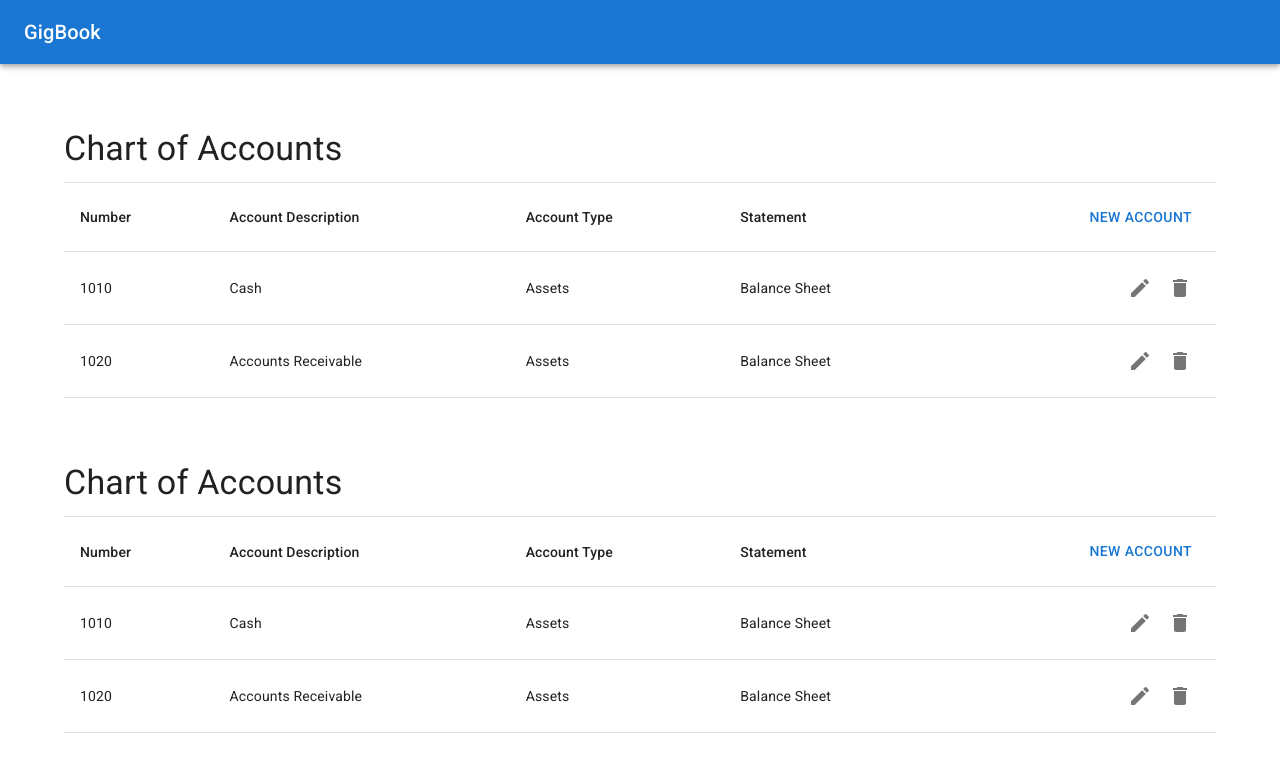
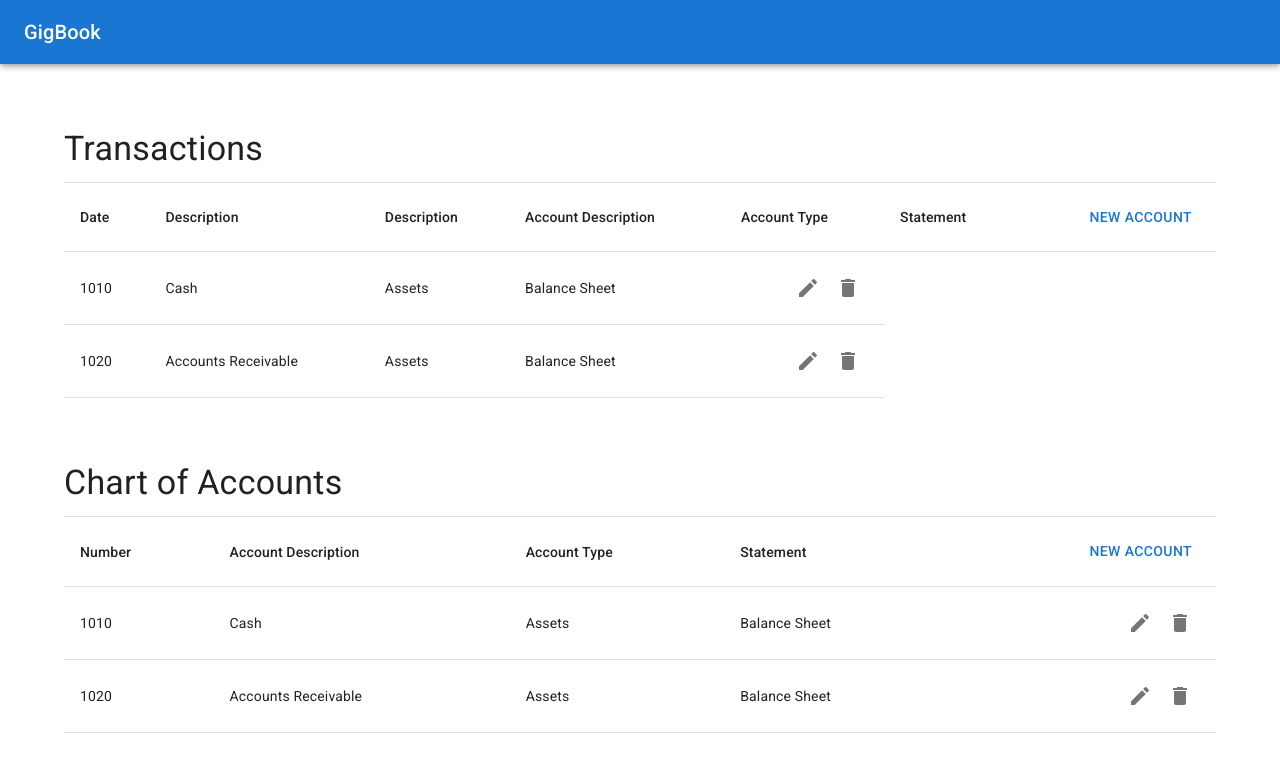
Before and after one commit to tmazeika/gigbook, a Next.js app: page / in a window 1280 px wide. Shown: the top 772 px of the page. Built offline with nearby package versions, Linux system fonts and the light colour scheme.

Commit message:
Wording changes

```diff
--- a/src/pages/index.tsx
+++ b/src/pages/index.tsx
@@ -19,7 +19,7 @@ export default function Index(): JSX.Element {
     <>
       <AppBar position="static">
         <Toolbar>
-          <Typography variant="h6" component="div">
+          <Typography variant='h6'>
             GigBook
           </Typography>
         </Toolbar>
@@ -27,18 +27,20 @@ export default function Index(): JSX.Element {
       <Toolbar />
       <Container>
         <Typography variant="h4" gutterBottom>
-          Chart of Accounts
+          Transactions
         </Typography>
         <Divider />
         <TableContainer>
           <Table>
             <TableHead>
               <TableRow>
-                <TableCell>Number</TableCell>
+                <TableCell>Date</TableCell>
+                <TableCell>Description</TableCell>
+                <TableCell>Description</TableCell>
                 <TableCell>Account Description</TableCell>
                 <TableCell>Account Type</TableCell>
                 <TableCell>Statement</TableCell>
-                <TableCell align="right">
+                <TableCell align='right'>
                   <Button>New Account</Button>
                 </TableCell>
               </TableRow>
```
